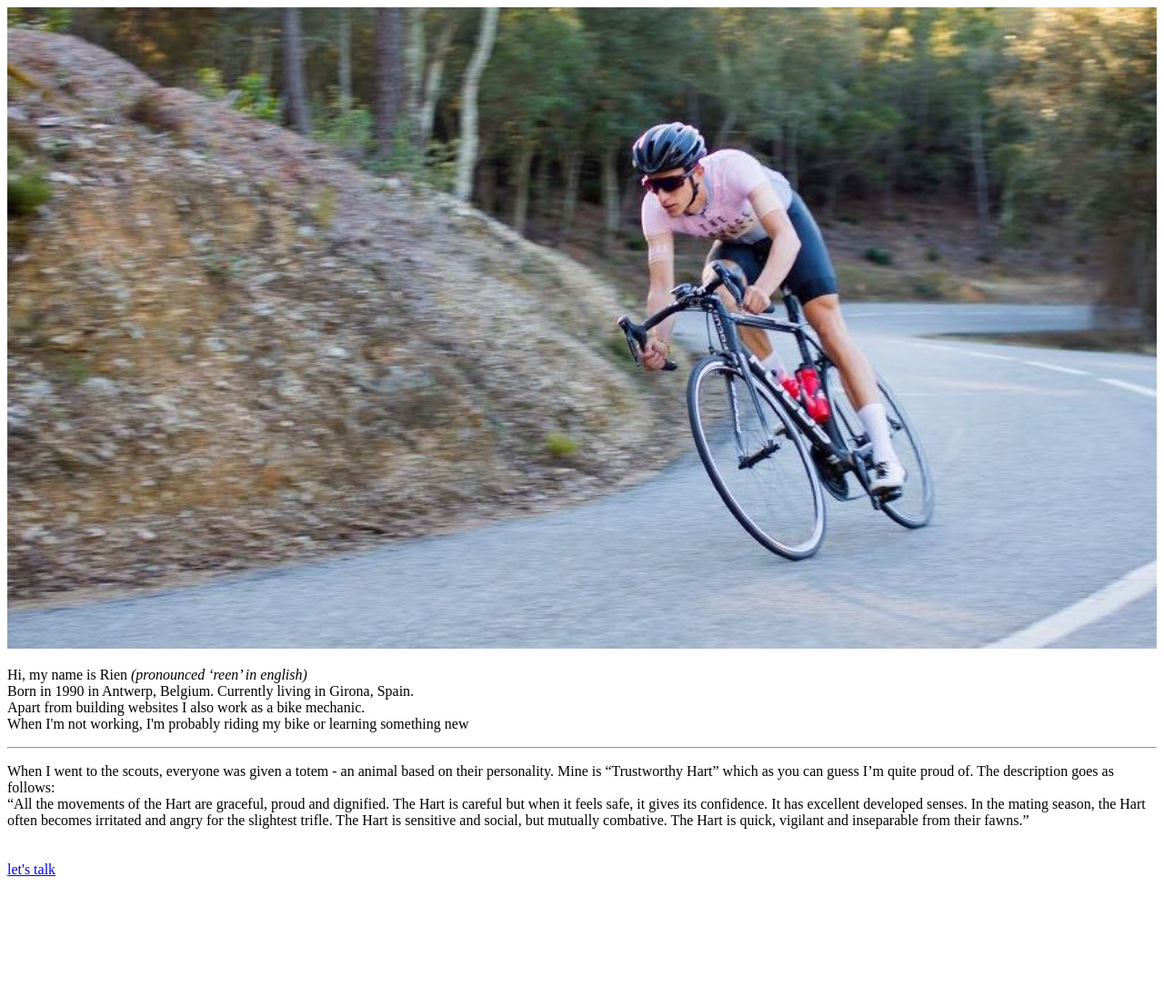
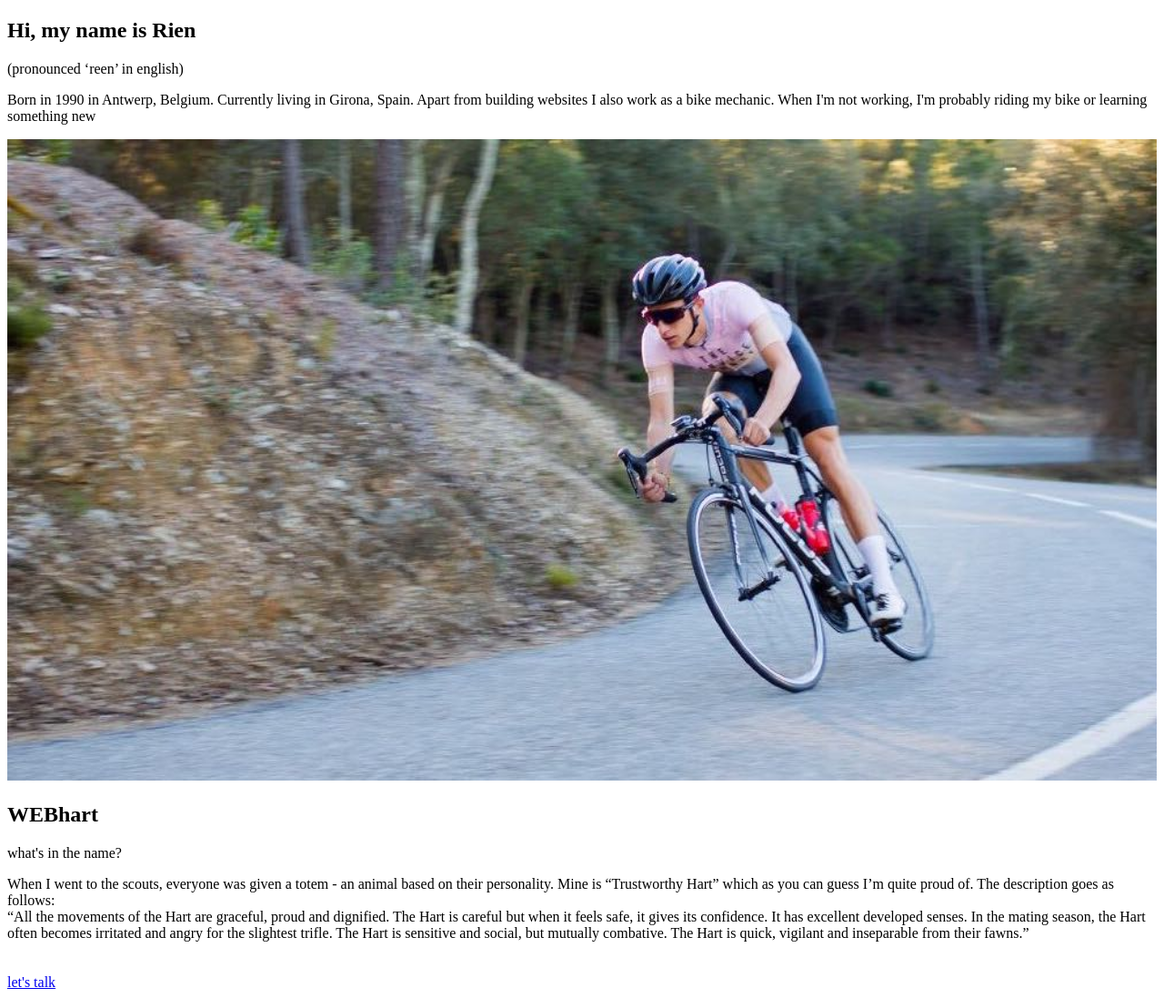
Before and after one commit to riencoertjens/webhart, a Gatsby site: page /about in a window 1280 px wide. Shown: the whole page at 91% size. Before the commit the page ends 973 px from the top, so only its background shows below. Built offline with nearby package versions, Linux system fonts and the light colour scheme; Gatsby itself is replaced by a stand-in of ours; some icons are missing.

Commit message:
about page update

```diff
--- a/src/pages/about.js
+++ b/src/pages/about.js
@@ -21,14 +21,14 @@ class AboutPage extends Page {
   render(){
     return(
       <main className={this.state.className}>
+        <h2>Hi, my name is Rien</h2>
+        <p className="tagline">(pronounced ‘reen’ in english)</p>
+        <p className="about-me">
+          Born in 1990 in Antwerp, Belgium. Currently living in Girona, Spain. Apart from building websites I also work as a bike mechanic. When I'm not working, I'm probably riding my bike or learning something new
+        </p>
         <img src={ProfileImage} width="100%"/>
-        <p className="about-me">
-          Hi, my name is Rien <i>(pronounced ‘reen’ in english)</i><br/>
-          Born in 1990 in Antwerp, Belgium. Currently living in Girona, Spain.<br/>
-          Apart from building websites I also work as a bike mechanic.<br/>
-          When I'm not working, I'm probably riding my bike or learning something new
-        </p>
-        <hr/>
+        <h2>WEBhart</h2>
+        <p className="tagline">what's in the name?</p>
         <p className="about-totem">When I went to the scouts, everyone was given a totem - an animal based on their personality. Mine is “Trustworthy Hart” which as you can guess I’m quite proud of. The description goes as follows:<br />
         <span>“All the movements of the Hart are graceful, proud and dignified. The Hart is careful but when it feels safe, it gives its confidence. It has excellent developed senses. In the mating season, the Hart often becomes irritated and angry for the slightest trifle. The Hart is sensitive and social, but mutually combative. The Hart is quick, vigilant and inseparable from their fawns.”</span>
         </p>
```
Also changed, not shown: src/sass/pages/_about.scss (+14 -0 lines).
